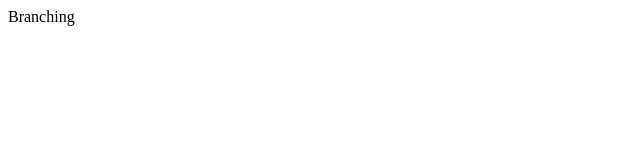
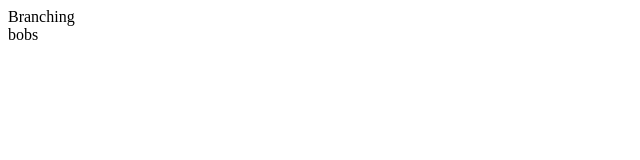
Before and after one commit to tbikhram/learning_to_branch, a plain HTML site: page index.html in a window 1280 px wide. Shown: the full height of the page, 0-640 px from the left. Drawn offline with Linux system fonts and the light colour scheme.

Commit message:
commiting

```diff
--- a/index.html
+++ b/index.html
@@ -5,5 +5,6 @@
 </head>
 <body>
 <div class="test">Branching </div>
+<div>bobs </div>
 </body>
 </html>
```
